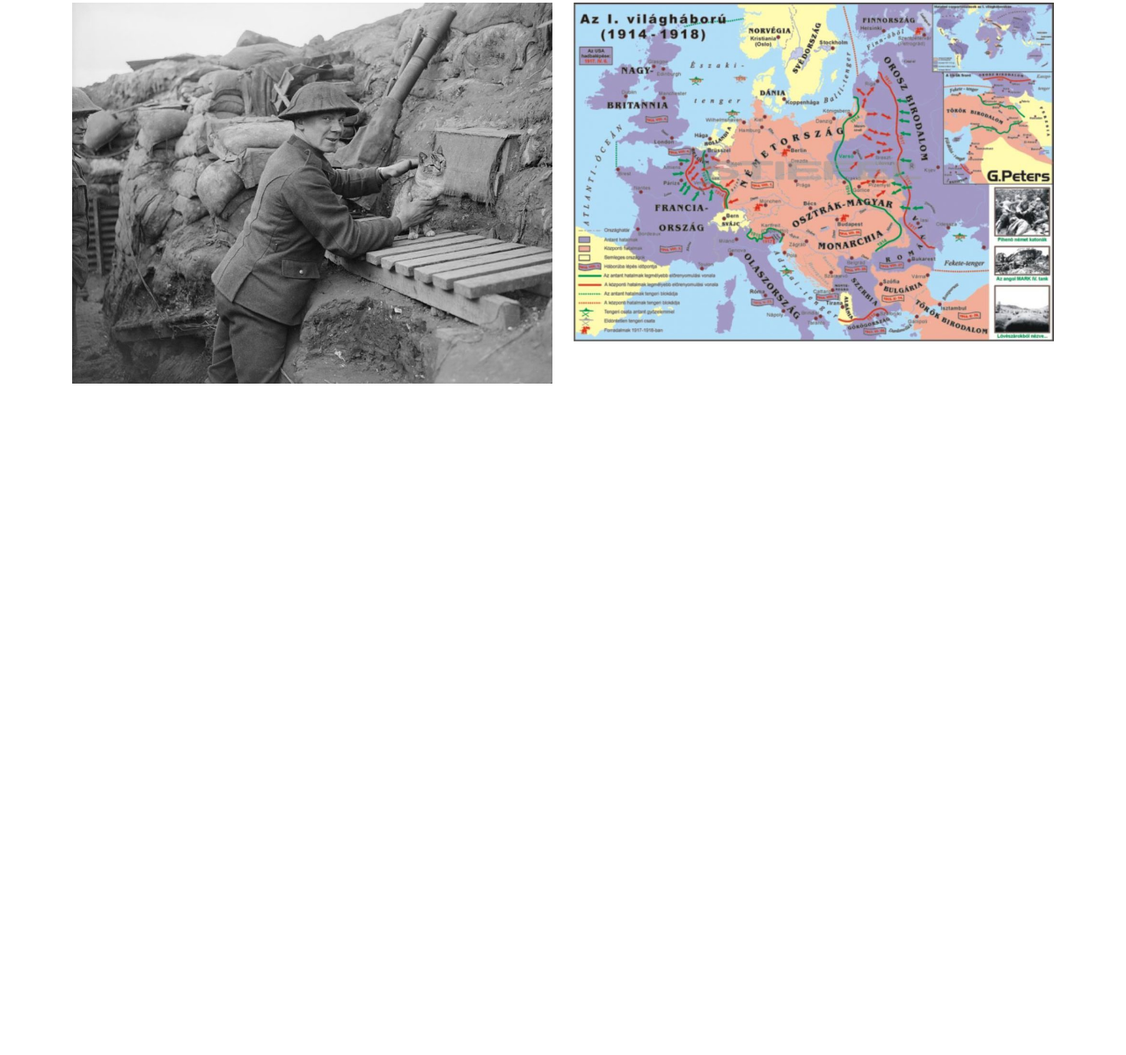
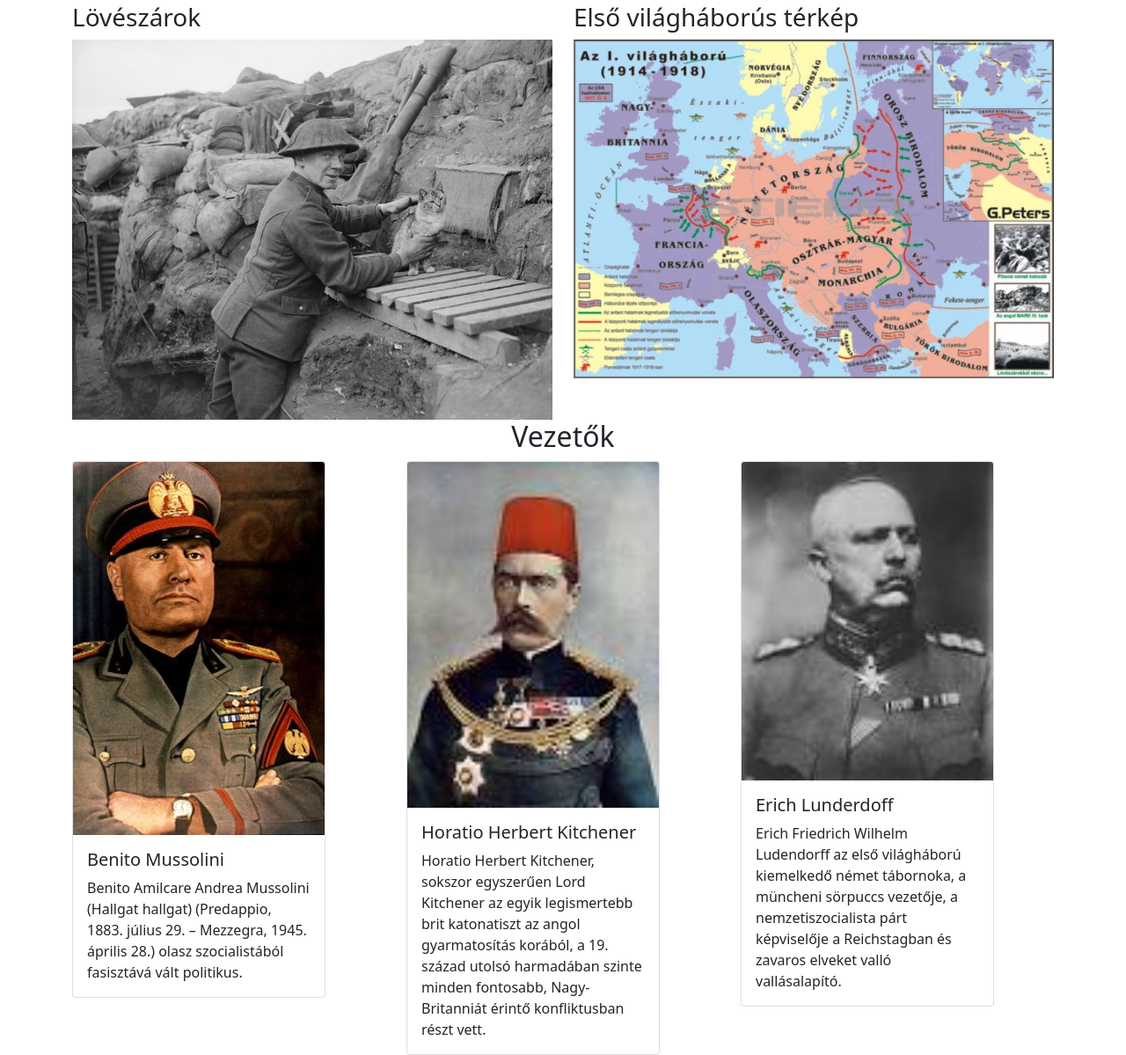
Before and after one commit to Adam12154/boostrapproject, a plain HTML site: page index.html in a window 1280 px wide. Shown: the part 1013-2212 px from the top of the page at 88% size. Before the commit the page ends 1449 px from the top, so only its background shows below. Drawn offline with nearby package versions, Linux system fonts and the light colour scheme.

Commit message:
vezetők

```diff
--- a/index.html
+++ b/index.html
@@ -69,15 +69,44 @@
        </div>
 <div class="row">
   <div class="col-lg-6">
+    <h3>Lövészárok</h3>
 <img src="lovesarok.jpg" alt=" " class="w-100">
 
   </div>
   <div class="col-lg-6">
+    <h3>Első világháborús térkép</h3>
 <img src="terkep.jpg" alt="" class="w-100">
 
   </div>
 </div>
 
+<h2 id="vezetok">Vezetők</h2>
+<div class="row">
+  <div class="col-lg-4"><div class="card" style="width: 18rem;">
+    <img src="mussolini.jpg" class="card-img-top" alt="Mussolini">
+    <div class="card-body">
+      <h5 class="card-title">Benito Mussolini</h5>
+      <p class="card-text">Benito Amilcare Andrea Mussolini (Hallgat hallgat) (Predappio, 1883. július 29. – Mezzegra, 1945. április 28.) olasz szocialistából fasisztává vált politikus.</p>
+
+    </div>
+  </div></div>
+  <div class="col-lg-4"><div class="card" style="width: 18rem;">
+    <img src="herbert.jfif" class="card-img-top" alt="Horatio">
+    <div class="card-body">
+      <h5 class="card-title">Horatio Herbert Kitchener</h5>
+      <p class="card-text">Horatio Herbert Kitchener, sokszor egyszerűen Lord Kitchener az egyik legismertebb brit katonatiszt az angol gyarmatosítás korából, a 19. század utolsó harmadában szinte minden fontosabb, Nagy-Britanniát érintő konfliktusban részt vett.</p>
+
+    </div>
+  </div></div>
+  <div class="col-lg-4"><div class="card" style="width: 18rem;">
+    <img src="lunderdoff.jfif" class="card-img-top" alt="Lunderdoff">
+    <div class="card-body">
+      <h5 class="card-title">Erich Lunderdoff</h5>
+      <p class="card-text">Erich Friedrich Wilhelm Ludendorff az első világháború kiemelkedő német tábornoka, a müncheni sörpuccs vezetője, a nemzetiszocialista párt képviselője a Reichstagban és zavaros elveket valló vallásalapító.</p>
+
+    </div>
+  </div></div>
+</div>
 
 
 
--- a/style.css
+++ b/style.css
@@ -8,3 +8,7 @@
 text-align: justify;
 
 }
+
+h1,h2 {
+    text-align: center;
+}
```
Also changed, not shown: herbert.jfif (added), lunderdoff.jfif (added), mussolini.jpg (added).
